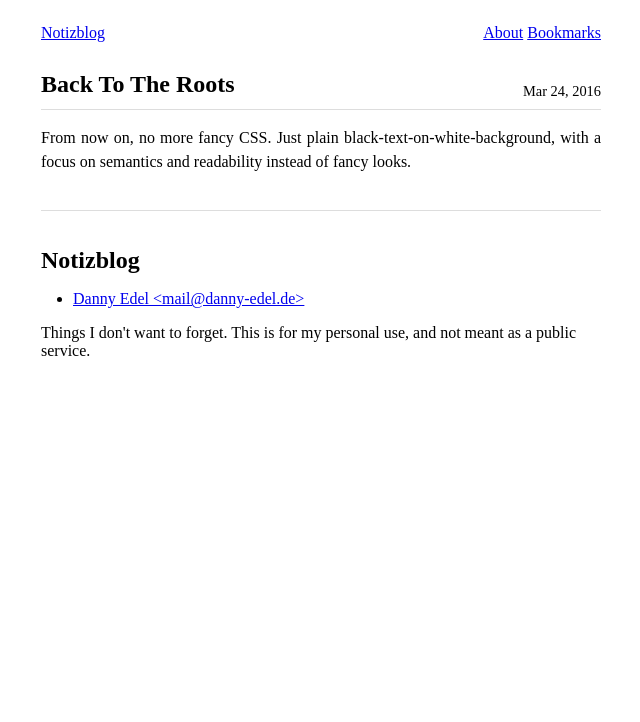
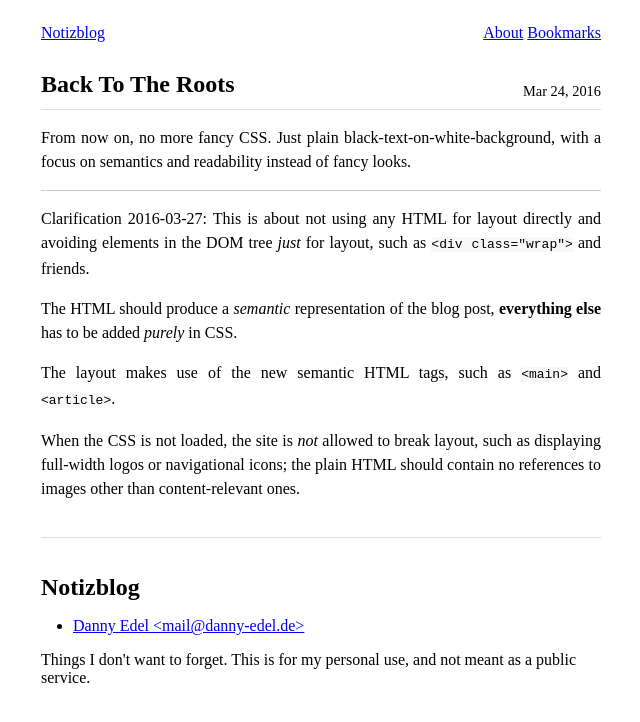
Before and after one commit to dannyedel/blog, a Jekyll site: the page built from _posts/2016-03-24-back-to-the-roots.md, in a window 1280 px wide. Shown: the top 722 px of the page, without its empty margins (319-959 px from the left). Built offline with Jekyll 4.4.1, drawn with Linux system fonts in a browser that asks for light colours.

Commit message:
clarify back to the roots

```diff
--- a/_posts/2016-03-24-back-to-the-roots.md
+++ b/_posts/2016-03-24-back-to-the-roots.md
@@ -4,3 +4,23 @@
 From now on, no more fancy CSS.
 Just plain black-text-on-white-background,
 with a focus on semantics and readability instead of fancy looks.
+
+----
+
+Clarification 2016-03-27:  This is about not using
+any HTML for layout directly and avoiding elements
+in the DOM tree *just* for layout, such as
+`<div class="wrap">` and friends.
+
+The HTML should produce a *semantic* representation
+of the blog post, **everything else** has to be added
+*purely* in CSS.
+
+The layout makes use of the new semantic HTML tags,
+such as `<main>` and `<article>`.
+
+When the CSS is not loaded, the site is *not* allowed
+to break layout, such as displaying full-width
+logos or navigational icons; the plain HTML should
+contain no references to images other than
+content-relevant ones.
```
